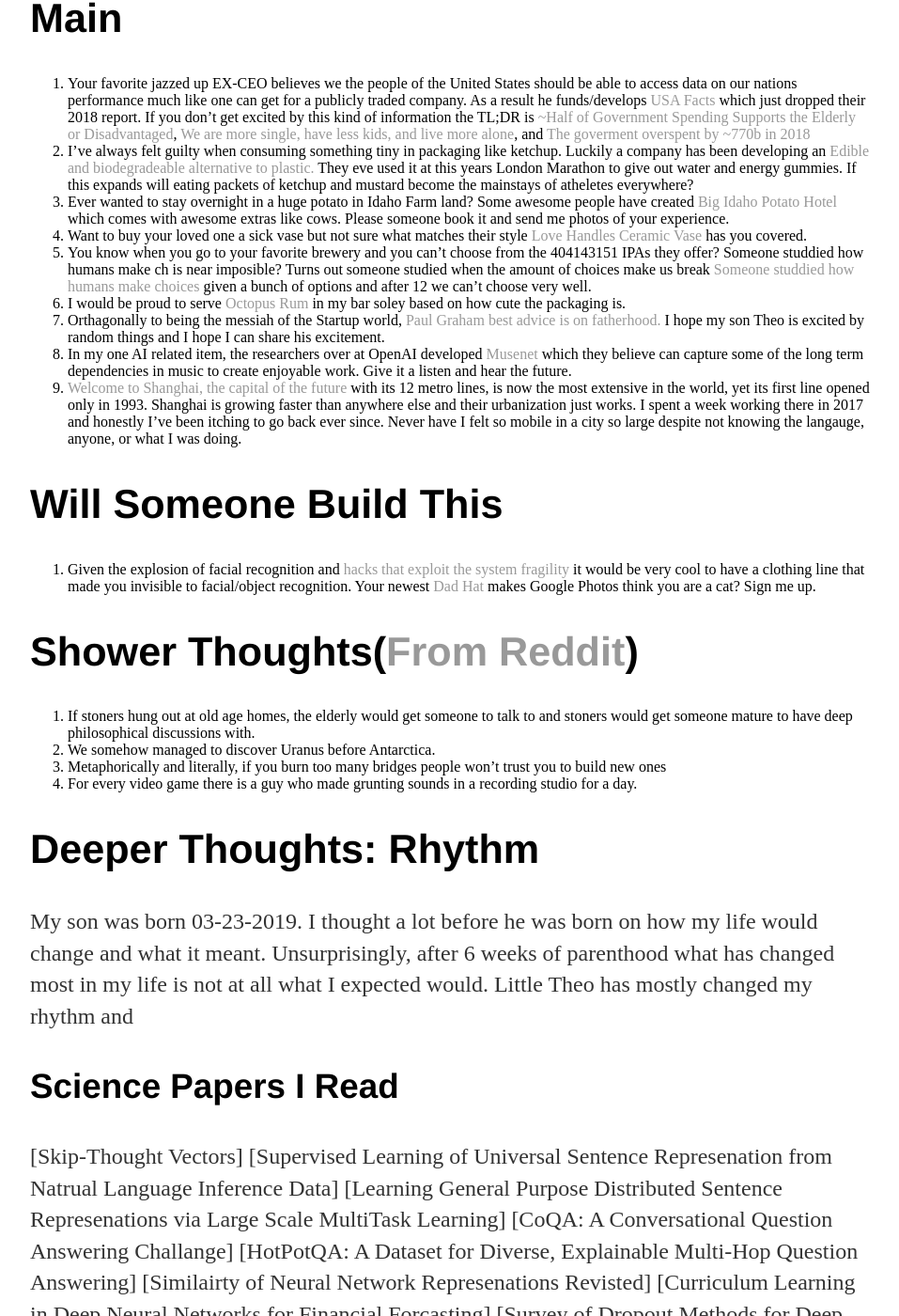
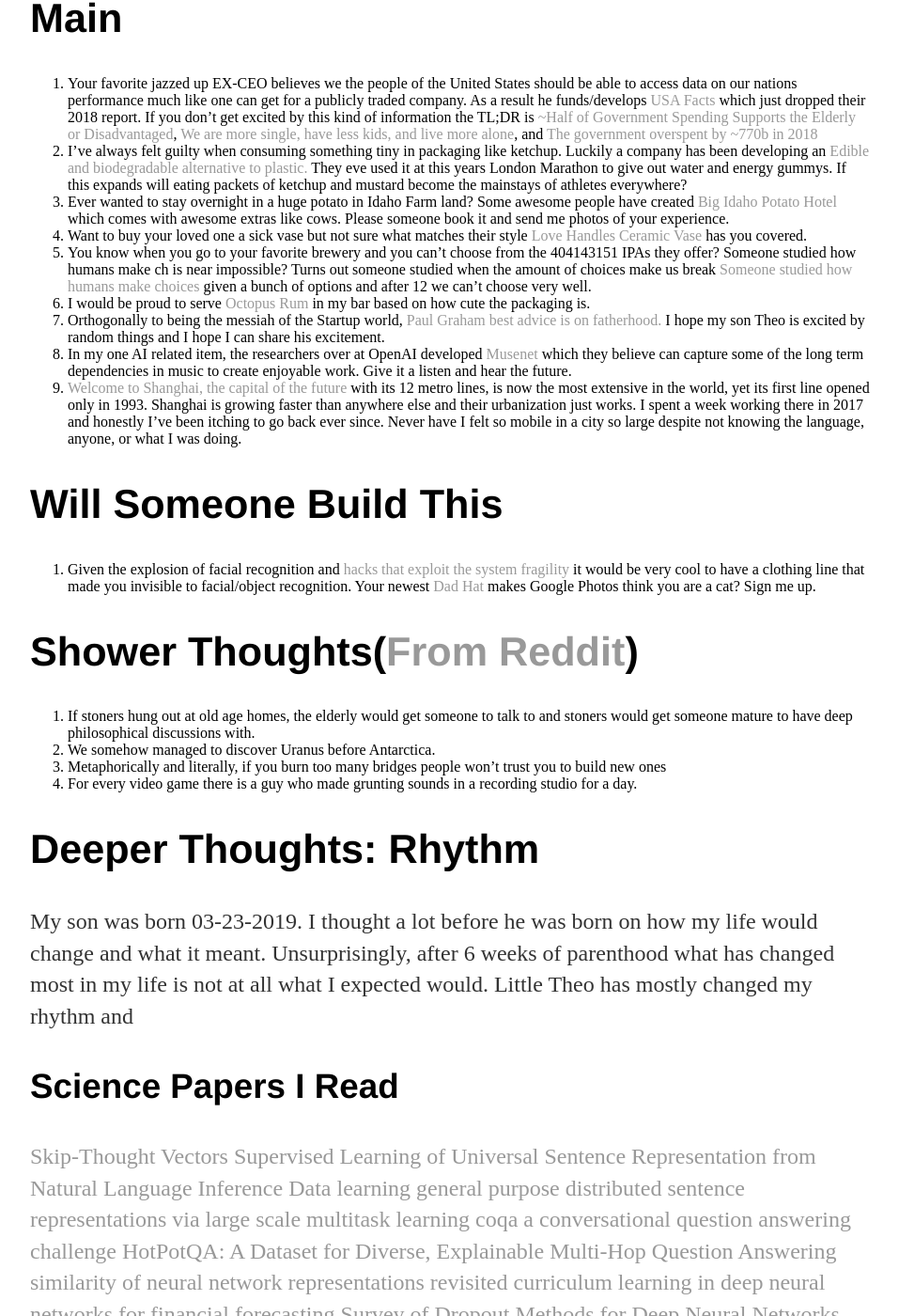
Before and after one commit to spacemanidol/spacemanidol.github.io, a Jekyll site: the page built from _posts/2019-05-05-Random-Walk.md, in a window 1280 px wide and 1400 px high, scrolled down 448 px. Shown: the whole window at 94% size, without its empty margins (160-1117 px from the left). Built offline with Jekyll 4.4.1, drawn with Linux system fonts in a browser that asks for light colours; our own code applies the rules of GitHub Pages for plain Markdown files; some of the changed text lies outside the part shown.

Commit message:
friday updates

```diff
--- a/_posts/2019-05-05-Random-Walk.md
+++ b/_posts/2019-05-05-Random-Walk.md
@@ -2,15 +2,15 @@
 ## Intro
 
 ## Main
-1. Your favorite jazzed up EX-CEO believes we the people of the United States should be able to access data on our nations performance much like one can get for a publicly traded company. As a result he funds/develops [USA Facts](https://usafacts.org/) which just dropped their 2018 report. If you don't get excited by this kind of information the TL;DR is [~Half of Government Spending Supports the Elderly or Disadvantaged](https://annualreport.usafacts.org/articles/46-government-finances-nearly-half-government-spending-supports-elderly-disadvantaged-cash-transfer-subsidy-service-t), [We are more single, have less kids, and live more alone](https://annualreport.usafacts.org/articles/8-population-americans-living-fewer-kids), and [The goverment overspent by ~770b in 2018](https://annualreport.usafacts.org/articles/41-government-finances-government-spending-exceeded-revenue-six-years-1980)
-2. I've always felt guilty when consuming something tiny in packaging like ketchup. Luckily a company has been developing an [Edible and biodegradeable alternative to plastic.](https://www.notpla.com/products/) They eve used it at this years London Marathon to give out water and energy gummies. If this expands will eating packets of ketchup and mustard become the mainstays of atheletes everywhere?
+1. Your favorite jazzed up EX-CEO believes we the people of the United States should be able to access data on our nations performance much like one can get for a publicly traded company. As a result he funds/develops [USA Facts](https://usafacts.org/) which just dropped their 2018 report. If you don't get excited by this kind of information the TL;DR is [~Half of Government Spending Supports the Elderly or Disadvantaged](https://annualreport.usafacts.org/articles/46-government-finances-nearly-half-government-spending-supports-elderly-disadvantaged-cash-transfer-subsidy-service-t), [We are more single, have less kids, and live more alone](https://annualreport.usafacts.org/articles/8-population-americans-living-fewer-kids), and [The government overspent by ~770b in 2018](https://annualreport.usafacts.org/articles/41-government-finances-government-spending-exceeded-revenue-six-years-1980)
+2. I've always felt guilty when consuming something tiny in packaging like ketchup. Luckily a company has been developing an [Edible and biodegradable alternative to plastic.](https://www.notpla.com/products/) They eve used it at this years London Marathon to give out water and energy gummys. If this expands will eating packets of ketchup and mustard become the mainstays of athletes everywhere?
 3. Ever wanted to stay overnight in a huge potato in Idaho Farm land? Some awesome people have created [Big Idaho Potato Hotel](https://www.airbnb.com/rooms/32011367?guests=1&adults=1) which comes with awesome extras like cows. Please someone book it and send me photos of your experience.
 4. Want to buy your loved one a sick vase but not sure what matches their style [Love Handles Ceramic Vase](https://www.matchesfashion.com/us/products/Anissa-Kermiche-Love-Handles-ceramic-vase-1297178) has you covered.
-5. You know when you go to your favorite brewery and you can't choose from the 404143151 IPAs they offer? Someone studdied how humans make ch is near imposible? Turns out someone studied when the amount of choices make us break [Someone studdied how humans make choices](https://www.nature.com/articles/s41562-018-0440-2) given a bunch of options and after 12 we can't choose very well.
-6. I would be proud to serve [Octopus Rum](https://www.behance.net/gallery/78588699/Octopus-Rum) in my bar soley based on how cute the packaging is.
-7. Orthagonally to being the messiah of the Startup world, [Paul Graham best advice is on fatherhood.](https://www.quora.com/What-was-the-best-advice-Paul-Graham-ever-gave-you-at-Y-Combinator/answer/Andrew-Roberts-4) I hope my son Theo is excited by random things and I hope I can share his excitement.
+5. You know when you go to your favorite brewery and you can't choose from the 404143151 IPAs they offer? Someone studied how humans make ch is near impossible? Turns out someone studied when the amount of choices make us break [Someone studied how humans make choices](https://www.nature.com/articles/s41562-018-0440-2) given a bunch of options and after 12 we can't choose very well.
+6. I would be proud to serve [Octopus Rum](https://www.behance.net/gallery/78588699/Octopus-Rum) in my bar based on how cute the packaging is.
+7. Orthogonally to being the messiah of the Startup world, [Paul Graham best advice is on fatherhood.](https://www.quora.com/What-was-the-best-advice-Paul-Graham-ever-gave-you-at-Y-Combinator/answer/Andrew-Roberts-4) I hope my son Theo is excited by random things and I hope I can share his excitement.
 8. In my one AI related item, the researchers over at OpenAI developed [Musenet](https://openai.com/blog/musenet/) which they believe can capture some of the long term dependencies in music to create enjoyable work. Give it a listen and hear the future.
-9. [Welcome to Shanghai, the capital of the future](https://www.theglobeandmail.com/opinion/article-welcome-to-shanghai-the-capital-of-the-future/) with its 12 metro lines, is now the most extensive in the world, yet its first line opened only in 1993. Shanghai is growing faster than anywhere else and their urbanization just works. I spent a week working there in 2017 and honestly I've been itching to go back ever since. Never have I felt so mobile in a city so large despite not knowing the langauge, anyone, or what I was doing.
+9. [Welcome to Shanghai, the capital of the future](https://www.theglobeandmail.com/opinion/article-welcome-to-shanghai-the-capital-of-the-future/) with its 12 metro lines, is now the most extensive in the world, yet its first line opened only in 1993. Shanghai is growing faster than anywhere else and their urbanization just works. I spent a week working there in 2017 and honestly I've been itching to go back ever since. Never have I felt so mobile in a city so large despite not knowing the language, anyone, or what I was doing.
 
 ## Will Someone Build This
 1. Given the explosion of facial recognition and [hacks that exploit the system fragility](https://www.theverge.com/2019/4/23/18512472/fool-ai-surveillance-adversarial-example-yolov2-person-detection) it would be very cool to have a clothing line that made you invisible to facial/object recognition. Your newest [Dad Hat](https://www.dadhatlife.com/) makes Google Photos think you are a cat? Sign me up.
@@ -25,13 +25,13 @@
 My son was born 03-23-2019. I thought a lot before he was born on how my life would change and what it meant. Unsurprisingly, after 6 weeks of parenthood what has changed most in my life is not at all what I expected would. Little Theo has mostly changed my rhythm and
 
 ### Science Papers I Read
-[Skip-Thought Vectors]
-[Supervised Learning of Universal Sentence Represenation from Natrual Language Inference Data]
-[Learning General Purpose Distributed Sentence Represenations via Large Scale MultiTask Learning]
-[CoQA: A Conversational Question Answering Challange]
-[HotPotQA: A Dataset for Diverse, Explainable Multi-Hop Question Answering]
-[Similairty of Neural Network Represenations Revisted]
-[Curriculum Learning in Deep Neural Networks for Financial Forcasting]
-[Survey of Dropout Methods for Deep Neural Networks]
-[On The Use of Arxiv as a Dataset]
-[Are the Long-Short Term Memeory and Convolution neural networks really based on biological systems?]
+[Skip-Thought Vectors](https://arxiv.org/abs/1506.06726)
+[Supervised Learning of Universal Sentence Representation from Natural Language Inference Data](https://arxiv.org/abs/1705.02364)
+[learning general purpose distributed sentence representations via large scale multitask learning](https://arxiv.org/abs/1804.00079)
+[coqa a conversational question answering challenge](http://arxiv.org/abs/1808.07042)
+[HotPotQA: A Dataset for Diverse, Explainable Multi-Hop Question Answering](https://nlp.stanford.edu/pubs/yang2018hotpotqa.pdf)
+[similarity of neural network representations revisited](https://arxiv.org/abs/1905.00414)
+[curriculum learning in deep neural networks for financial forecasting](https://arxiv.org/abs/1904.12887?context=stat)
+[Survey of Dropout Methods for Deep Neural Networks](https://arxiv.org/abs/1904.13310v1)
+[On The Use of Arxiv as a Dataset](https://arxiv.org/abs/1905.00075v1)
+[Are the Long-Short Term Memory and Convolution neural networks really based on biological systems?](https://www.sciencedirect.com/science/article/pii/S2405959518300249)
--- a/index.html
+++ b/index.html
@@ -4,5 +4,8 @@
 ---
 <div class="blurb">
 	<h1>Hi there, I'm Daniel Campos!</h1>
-	<p>I'm a Computational Lingustics student at the <em>University of Washington</em>, pm/researcher at <em>Bing</em>, and a curious tinker that is usually trying to fermet or build something. <a href="about">Read more</a></p>
+	<p>I live in Seattle with my wife Zoe, son/baby/collegue Theodore, and my cat Petra.</p>
+	<p>I work at Microsoft where I am a PM for Bing Relevance(10 blue links) focused on Applied Science and Metrics</p>
+	<p>I am also a Masters candidate in <a href='https://www.compling.uw.edu/'><em>Computational Linguistics</em></a> at the <em>University of Washington</em></p>
+	<p>I like language, liquids, and brains. </p><a href="about">Read more</a></p>
 </div>
```
Also changed, not shown: _techpost/2019-05-03-Test.md (added, +22 -0 lines), liquids/index.html (added, +16 -0 lines), liquids/quitefrancly2017.html (added, +7 -0 lines), principles/index.html (added, +11 -0 lines), tech/atom.xml (added, +26 -0 lines), tech/index.html (added, +10 -0 lines).
